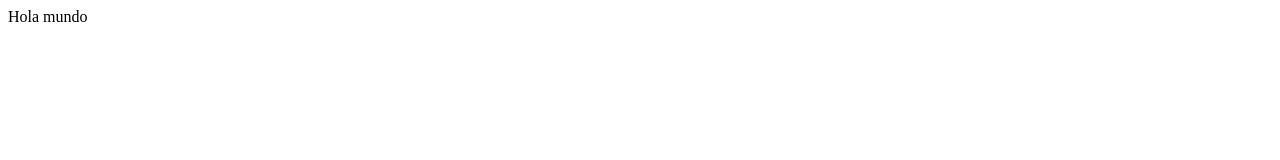
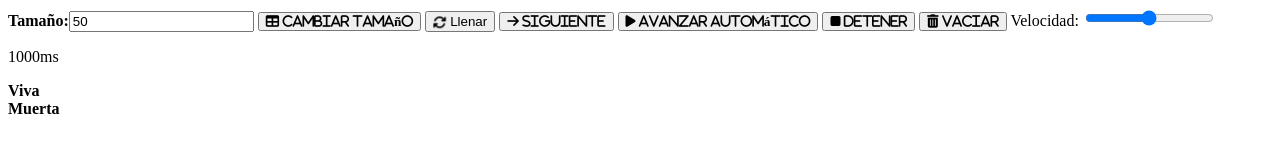
Before and after one commit to VictorMunguia/juegoDeLaVida, a plain HTML site: page index.html in a window 1280 px wide. Drawn offline with Linux system fonts and the light colour scheme.

Commit message:
Editando HTML con la interfas basica

```diff
--- a/index.html
+++ b/index.html
@@ -1 +1,26 @@
-Hola mundo
+<!DOCTYPE html>
+<html lang="en">
+<head>
+	<meta charset="utf-8">
+	<title>El juego de la vida</title>
+	<script src="https://use.fontawesome.com/26fcddf7f4.js"></script>
+	<link rel="stylesheet" type="text/css" href="estilos.css">
+</head>
+<body>
+			<b>Tamaño:</b><input type="number" id="largo" value="50" min="1" >
+			<button onclick="" class="fa fa-table" value="50"> Cambiar tamaño</button>
+			<button onclick="" title="Llenar"><b class="fa fa-refresh fa-spin"></b> Llenar</button>
+			<button class="fa fa-arrow-right" onclick="" title="Siguiente"> Siguiente</button>
+			<button class="fa fa-play" onclick="" title="Iniciar"> Avanzar Automático</button>
+			<button class="fa fa-stop" onclick="" title="Detener"> Detener</button>
+			<button class="fa fa-trash" onclick="" title="Vaciar"> Vaciar</button>
+			Velocidad: <input type="range" onchange="" min="1" max="1000" step="1" id="speed">
+			<p id="contadorVelocidad">1000ms</p>
+			<table id="tabla">
+				<tbody id='tablacont'></tbody>
+			</table>
+			<div class="viva"></div> <b>Viva</b><div class="muerta"></div> <b>Muerta</b>
+			<script type="text/javascript" src="js/js.js"></script>
+
+</body>
+</html>
```
